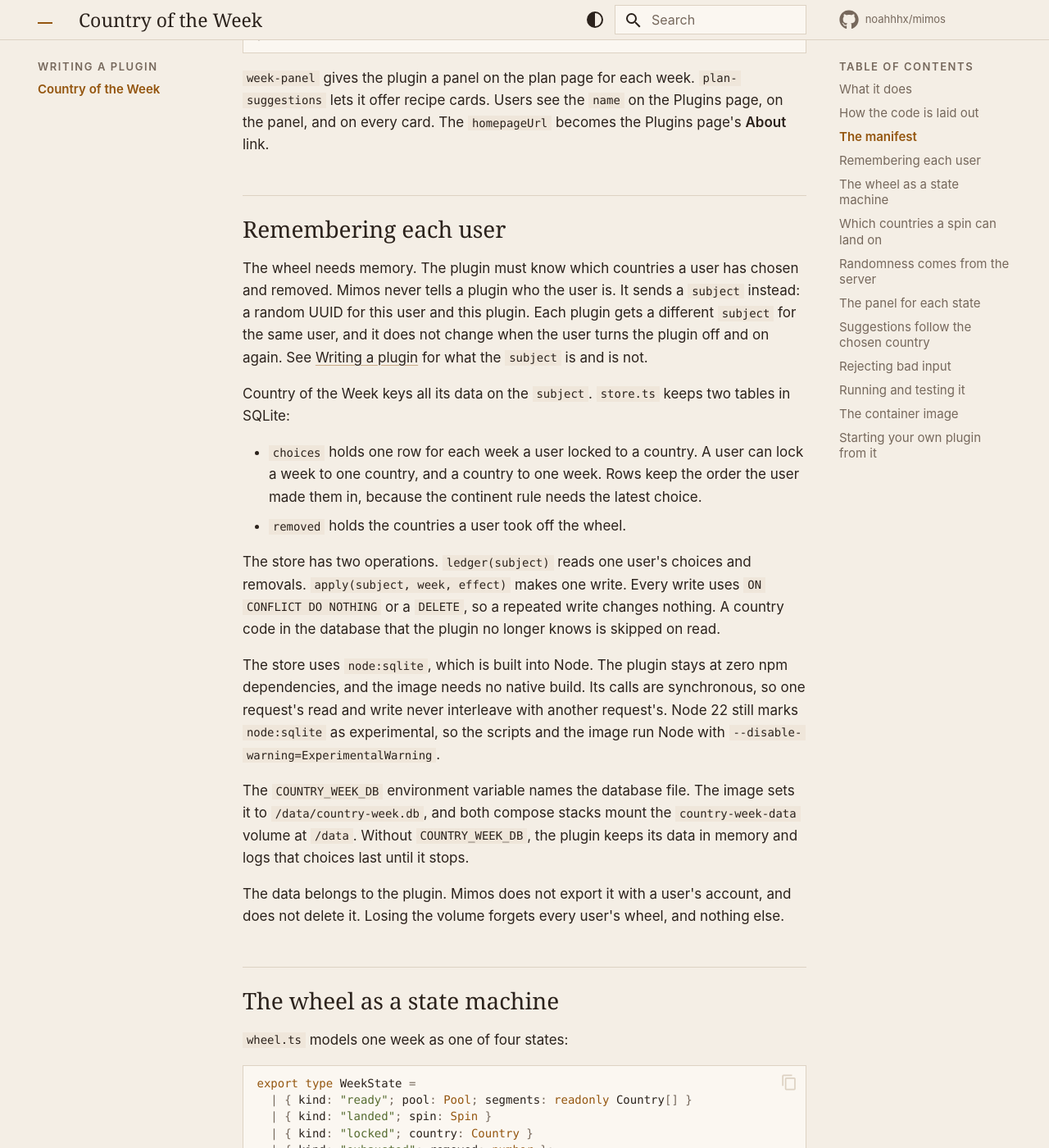
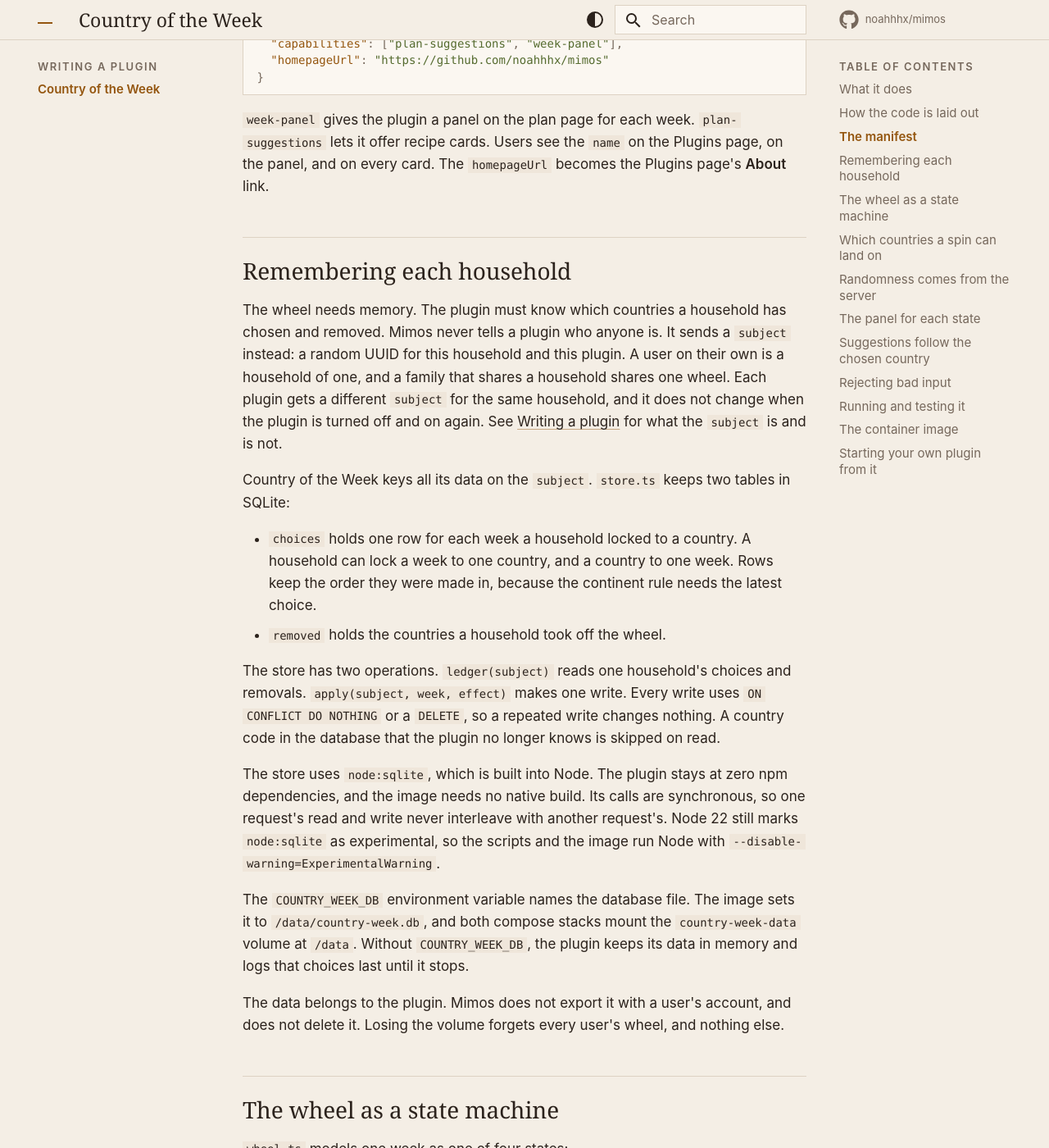
Before and after one commit to noahhhx/mimos, an MkDocs documentation site: the page built from docs/plugins/country-week.md, in a window 1280 px wide and 1400 px high, scrolled down 2124 px. Shown: the whole window at 82% size. Built offline with MkDocs 1.6.1 and Material for MkDocs 9.7.7, drawn with Linux system fonts in a browser that asks for light colours; comment, search, counter and statistics services are not loaded; some of the changed text lies outside the part shown.

Commit message:
docs(plugins): say a plugin is on or off for the whole household
Turning a plugin on or off already applies to the caller's household,
and a plugin already sees one subject per household (ADR-0019). The
Plugins page, the user guide, the plugin authoring docs, the self-hosting
page, and the API and plugin contracts' descriptions now say so. The
plugin contract's change is wording only; its shape is unchanged.

````diff
--- a/docs/plugins/country-week.md
+++ b/docs/plugins/country-week.md
@@ -2,7 +2,7 @@
 
 Country of the Week is the reference plugin. It ships with Mimos, and the
 Docker stacks register it. It uses both plugin capabilities and keeps its
-own data about each user, so it shows every part of the contract. Its
+own data about each household, so it shows every part of the contract. Its
 source is in
 [`plugins/country-week`](https://github.com/noahhhx/mimos/tree/main/plugins/country-week).
 
@@ -41,8 +41,8 @@ built-in type stripping (Node 22.18 or later), so there is no build step.
 | File                  | What it holds                                                          |
 | --------------------- | ---------------------------------------------------------------------- |
 | `src/server.ts`       | The HTTP server: the manifest, routing, input checks, and the random source. |
-| `src/wheel.ts`        | The wheel, as pure functions of one user's saved choices.              |
-| `src/store.ts`        | The SQLite store that keeps each user's choices and removals.          |
+| `src/wheel.ts`        | The wheel, as pure functions of one household's saved choices.         |
+| `src/store.ts`        | The SQLite store that keeps each household's choices and removals.     |
 | `src/country-week.ts` | The suggestion card for a week's chosen country.                       |
 | `src/countries.ts`    | The 197 countries, their continents, and the tags that match them.     |
 | `src/*.test.ts`       | Tests for each file above.                                             |
@@ -79,25 +79,27 @@ starts:
 the Plugins page, on the panel, and on every card. The `homepageUrl`
 becomes the Plugins page's **About** link.
 
-## Remembering each user
+## Remembering each household
 
-The wheel needs memory. The plugin must know which countries a user has
-chosen and removed. Mimos never tells a plugin who the user is. It sends
-a `subject` instead: a random UUID for this user and this plugin. Each
-plugin gets a different `subject` for the same user, and it does not
-change when the user turns the plugin off and on again. See
-[Writing a plugin](index.md) for what the `subject` is and is not.
+The wheel needs memory. The plugin must know which countries a household
+has chosen and removed. Mimos never tells a plugin who anyone is. It
+sends a `subject` instead: a random UUID for this household and this
+plugin. A user on their own is a household of one, and a family that
+shares a household shares one wheel. Each plugin gets a different
+`subject` for the same household, and it does not change when the
+plugin is turned off and on again. See [Writing a plugin](index.md) for
+what the `subject` is and is not.
 
 Country of the Week keys all its data on the `subject`. `store.ts` keeps
 two tables in SQLite:
 
-- `choices` holds one row for each week a user locked to a country. A
-  user can lock a week to one country, and a country to one week. Rows
-  keep the order the user made them in, because the continent rule needs
-  the latest choice.
-- `removed` holds the countries a user took off the wheel.
+- `choices` holds one row for each week a household locked to a country.
+  A household can lock a week to one country, and a country to one week.
+  Rows keep the order they were made in, because the continent rule
+  needs the latest choice.
+- `removed` holds the countries a household took off the wheel.
 
-The store has two operations. `ledger(subject)` reads one user's choices
+The store has two operations. `ledger(subject)` reads one household's choices
 and removals. `apply(subject, week, effect)` makes one write. Every write
 uses `ON CONFLICT DO NOTHING` or a `DELETE`, so a repeated write changes
 nothing. A country code in the database that the plugin no longer knows
@@ -323,7 +325,7 @@ PORT=18080 COUNTRY_WEEK_DB=/tmp/country-week.db npm start -w @mimos/country-week
 curl -s localhost:18080/manifest
 ```
 
-To render a week as a user would see it, send any UUID as the `subject`:
+To render a week as a household would see it, send any UUID as the `subject`:
 
 ```bash
 curl -s localhost:18080/v1/week-panel \
````
Also changed, not shown: docs/guide/plugins.md (+13 -7 lines), docs/plugins/index.md (+19 -13 lines), docs/self-hosting.md (+4 -4 lines), 6 other files.
